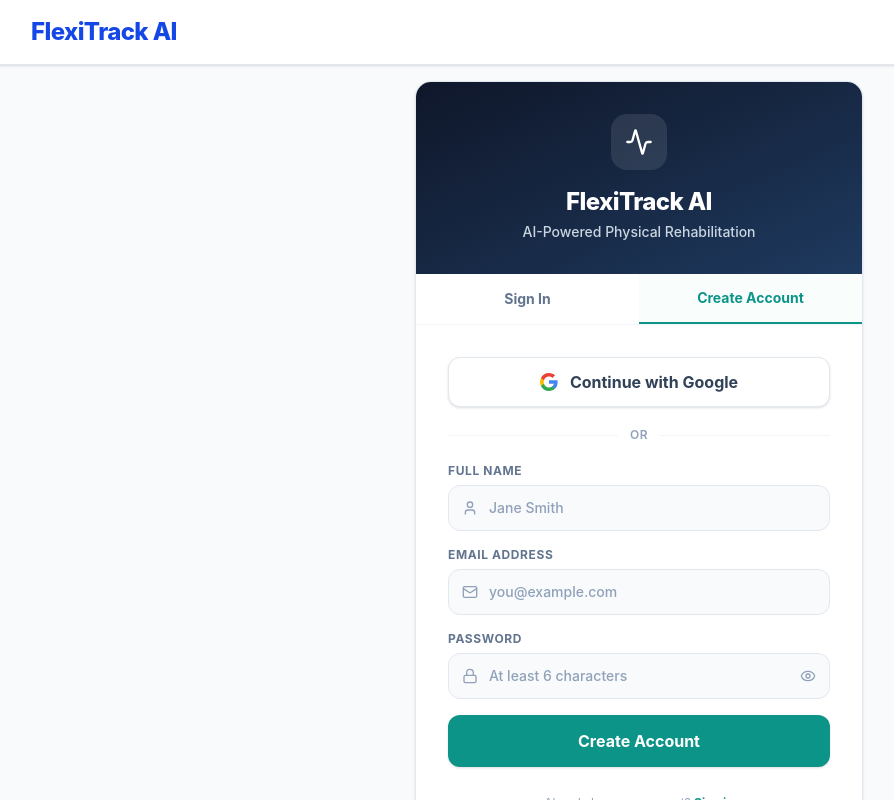
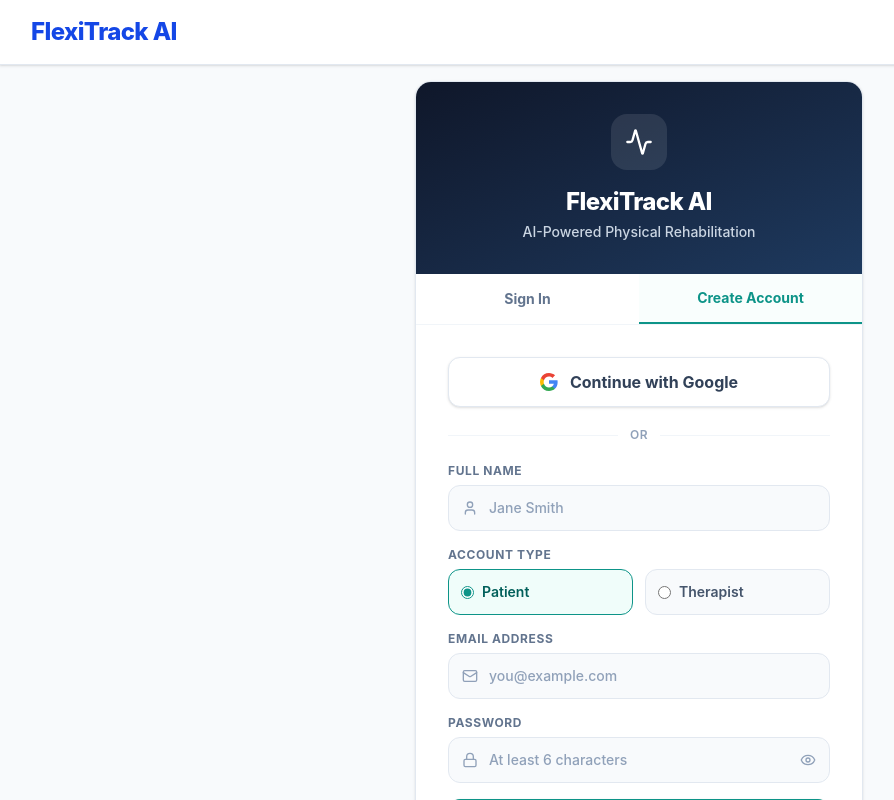
Before and after one commit to Atharva6153-git/FlexiTrack-AI, a React (Vite) app: page /dashboard in a window 1280 px wide. Both pictures are taken after a click on the button "Sign up free". Shown: the top 800 px of the page, without its empty margins (1-895 px from the left). Built offline with nearby package versions, Linux system fonts and the light colour scheme; no server answers.

Commit message:
Add signup role selection

```diff
--- a/src/context/AuthContext.jsx
+++ b/src/context/AuthContext.jsx
@@ -26,10 +26,11 @@
  * Called after every successful sign-in. Safe to call multiple times —
  * the backend returns 400 on duplicate patientId, which we silently ignore.
  */
-const ensurePatientRecord = async (firebaseUser) => {
+const ensurePatientRecord = async (firebaseUser, selectedRole = 'patient') => {
   const requestBody = {
     patientId: firebaseUser.uid,
     name: firebaseUser.displayName || firebaseUser.email?.split('@')[0],
+    role: selectedRole,
     therapistId: DEFAULT_THERAPIST_ID,
   };
 
@@ -99,7 +100,7 @@
     return signInWithEmailAndPassword(auth, email, password);
   };
 
-  const registerWithEmail = async (name, email, password) => {
+  const registerWithEmail = async (name, email, password, selectedRole) => {
     const credential = await createUserWithEmailAndPassword(auth, email, password);
     await updateProfile(credential.user, { displayName: name });
     localStorage.setItem('ft_login_time', Date.now().toString());
@@ -108,7 +109,7 @@
       uid: credential.user.uid,
       email: credential.user.email,
       displayName: name,
-    });
+    }, selectedRole);
     setRole(patient?.role || 'patient');
     setUser({ ...credential.user, displayName: name });
     return credential;
@@ -128,7 +129,6 @@
     user,
     role,
     loading,
-    setRole,
     loginWithEmail,
     registerWithEmail,
     loginWithGoogle,
--- a/src/pages/Dashboard.jsx
+++ b/src/pages/Dashboard.jsx
@@ -6,7 +6,7 @@
 
 const Dashboard = () => {
   const navigate = useNavigate();
-  const { user, role, setRole } = useAuth();
+  const { user } = useAuth();
   const [selectedExercise, setSelectedExercise] = useState('BICEP_CURL');
 
   // Use Firebase UID as patientId
@@ -54,10 +54,6 @@
     navigate('/track', { state: { defaultExercise: selectedExercise } });
   };
 
-  const toggleDevRole = () => {
-    setRole(role === 'therapist' ? 'patient' : 'therapist');
-  };
-
   return (
     <div className="space-y-8 animate-fade-in pb-12">
 
@@ -75,15 +71,6 @@
           </div>
           <p className="text-slate-500 text-lg">Here is your rehabilitation overview for this week.</p>
         </div>
-        {import.meta.env.DEV && (
-          <button
-            type="button"
-            onClick={toggleDevRole}
-            className="self-start rounded-md border border-amber-300 bg-amber-50 px-3 py-2 text-sm font-semibold text-amber-800 hover:bg-amber-100"
-          >
-            Dev role: {role} (switch)
-          </button>
-        )}
       </section>
 
       {/* 2. Top Metric Cards Grid */}
--- a/src/pages/Login.jsx
+++ b/src/pages/Login.jsx
@@ -27,6 +27,7 @@
   const [name, setName]           = useState('');
   const [email, setEmail]         = useState('');
   const [password, setPassword]   = useState('');
+  const [selectedRole, setSelectedRole] = useState('patient');
   const [showPass, setShowPass]   = useState(false);
   const [error, setError]         = useState('');
   const [isSubmitting, setIsSubmitting] = useState(false);
@@ -37,7 +38,7 @@
     return <Navigate to="/dashboard" replace />;
   }
 
-  const reset = () => { setError(''); setName(''); setEmail(''); setPassword(''); };
+  const reset = () => { setError(''); setName(''); setEmail(''); setPassword(''); setSelectedRole('patient'); };
 
   const switchTab = (t) => { setTab(t); reset(); };
 
@@ -50,7 +51,7 @@
         await loginWithEmail(email, password);
       } else {
         if (!name.trim()) { setError('Please enter your full name.'); setIsSubmitting(false); return; }
-        await registerWithEmail(name.trim(), email, password);
+        await registerWithEmail(name.trim(), email, password, selectedRole);
       }
       navigate(from, { replace: true });
     } catch (err) {
@@ -174,6 +175,40 @@
                   </div>
                 )}
 
+                {/* Role — sign-up only; Google sign-ups default to patient */}
+                {tab === 'signup' && (
+                  <fieldset>
+                    <legend className="block text-xs font-bold text-slate-500 uppercase tracking-wider mb-1.5">
+                      Account Type
+                    </legend>
+                    <div className="grid grid-cols-2 gap-3">
+                      {[
+                        { value: 'patient', label: 'Patient' },
+                        { value: 'therapist', label: 'Therapist' },
+                      ].map((option) => (
+                        <label
+                          key={option.value}
+                          className={`flex items-center gap-2 border rounded-xl px-3 py-3 text-sm font-semibold cursor-pointer transition-colors ${
+                            selectedRole === option.value
+                              ? 'border-[#0D9488] bg-teal-50 text-teal-800'
+                              : 'border-slate-200 bg-slate-50 text-slate-600 hover:border-slate-300'
+                          }`}
+                        >
+                          <input
+                            type="radio"
+                            name="role"
+                            value={option.value}
+                            checked={selectedRole === option.value}
+                            onChange={(e) => setSelectedRole(e.target.value)}
+                            className="accent-[#0D9488]"
+                          />
+                          {option.label}
+                        </label>
+                      ))}
+                    </div>
+                  </fieldset>
+                )}
+
                 {/* Email */}
                 <div>
                   <label className="block text-xs font-bold text-slate-500 uppercase tracking-wider mb-1.5">
```
